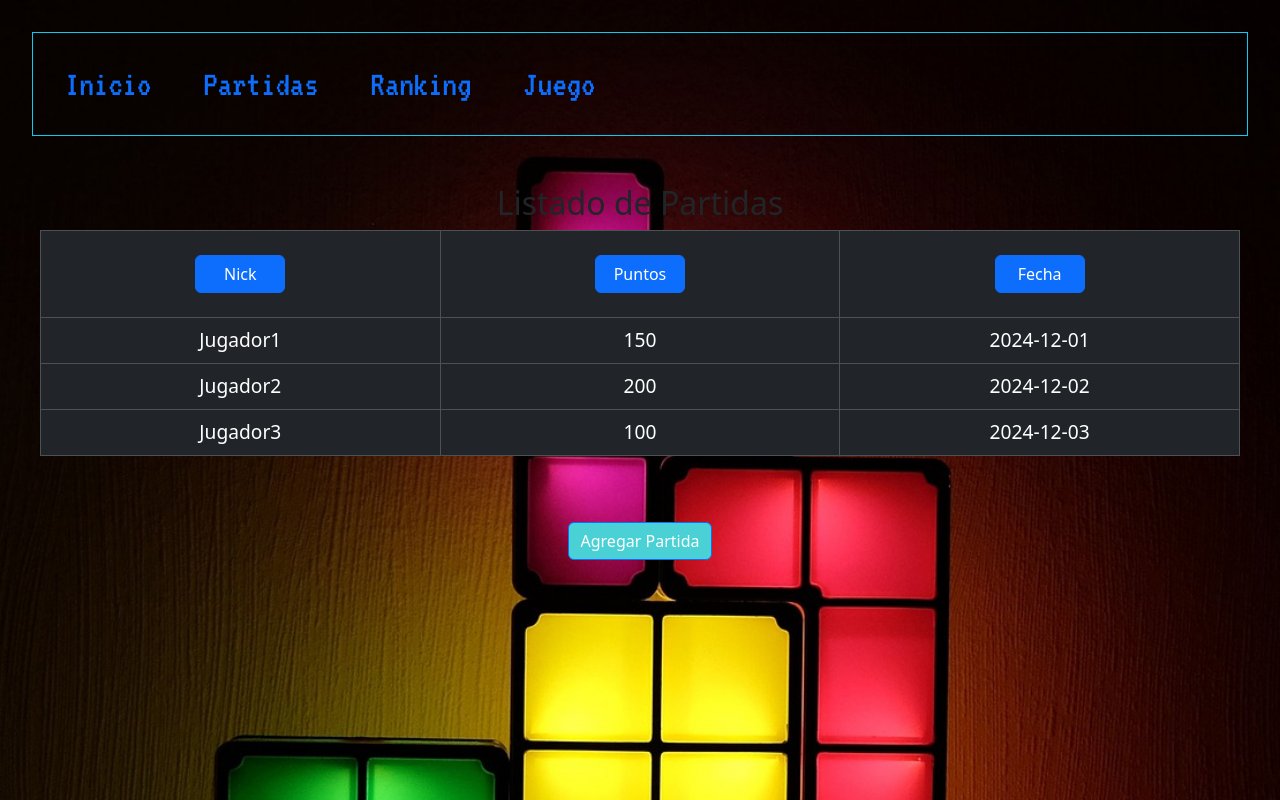
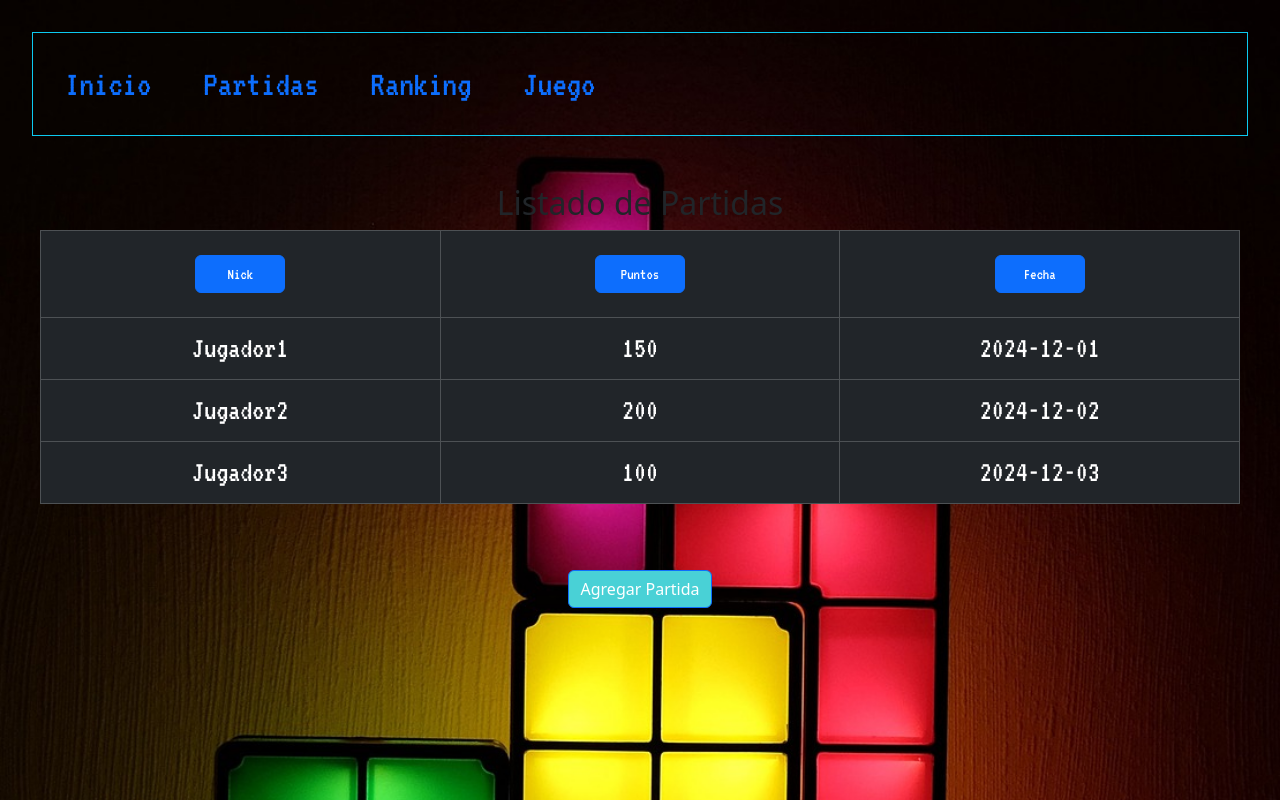
Before and after one commit to Albertojs89/TetrisAlberto, a React (Vite) app: page /partidas in a window 1280 px wide. Built offline with nearby package versions, Linux system fonts and the light colour scheme.

Commit message:
crear piezas up

```diff
--- a/src/components/Partidas.css
+++ b/src/components/Partidas.css
@@ -6,6 +6,9 @@
   max-width: 1200px; /* Ancho máximo para la tabla */
   margin: 0 auto; /* Centra la tabla horizontalmente */
   border-radius: 15px;
+  font-family: "VT323", monospace;
+	font-size: 30px;
+
 }
 
 .custom-table th,
```
